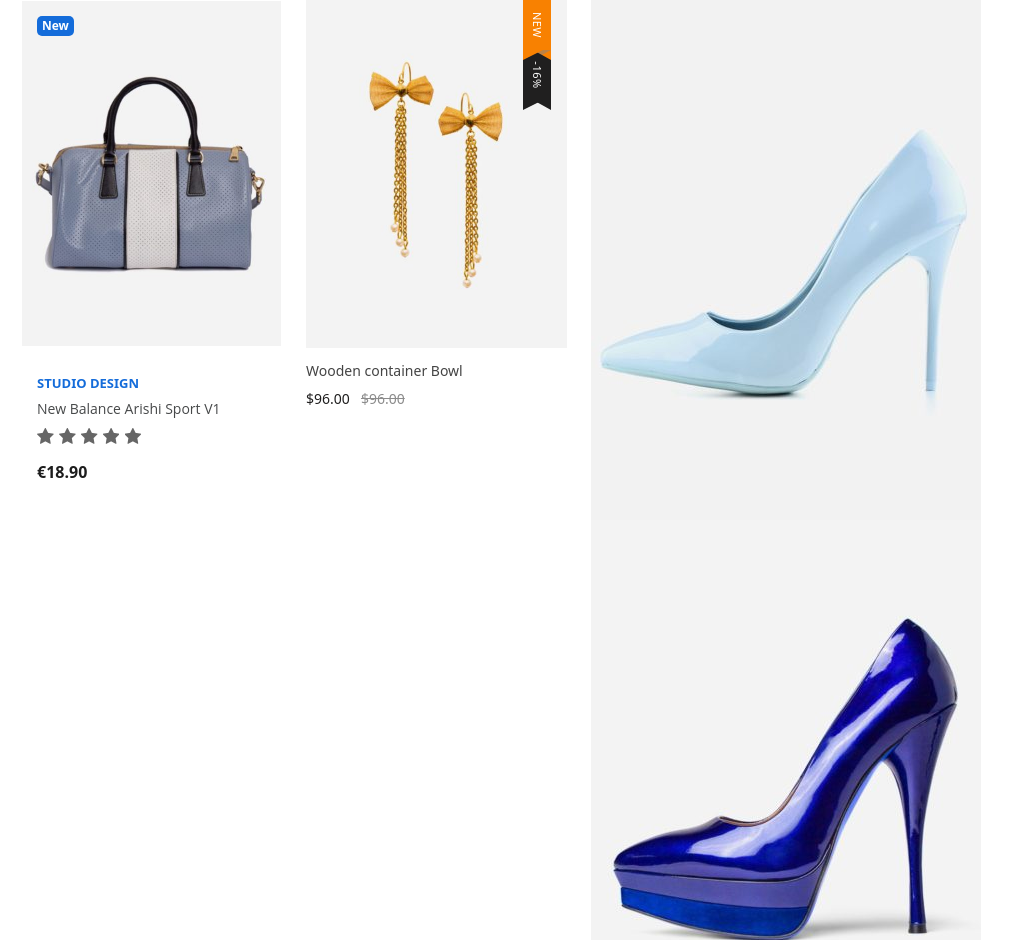
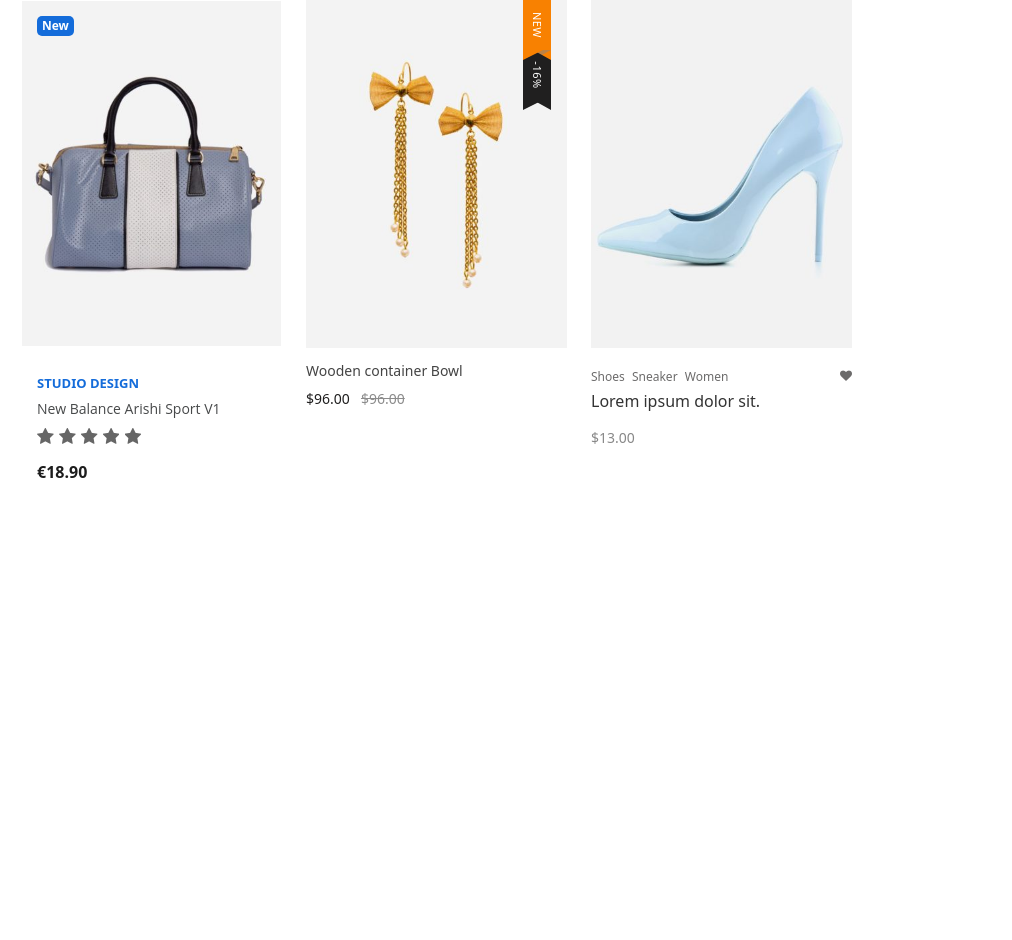
Before and after one commit to monzuralam/wc-basic-slider, a plain HTML site: page demo.html in a window 1280 px wide. Shown: the top 940 px of the page, without its empty margins (61-1073 px from the left). After the commit the page ends 800 px from the top, so only its background shows below. Drawn offline with nearby package versions, Linux system fonts and the light colour scheme.

Commit message:
product style 9 css added

```diff
--- a/assets/css/demo.css
+++ b/assets/css/demo.css
@@ -459,3 +459,174 @@
     opacity: 1;
     bottom: -30px;
 }
+
+/* -----------------------------------------------------
+# Product Style 9
+* -----------------------------------------------------*/
+.product-style-9{
+    position: relative;
+}
+
+.product-style-9 .product-img{
+    position: relative;
+    overflow: hidden;
+}
+
+.product-style-9 .product-img img{
+    width: 100%;
+    display: block;
+}
+
+.product-style-9 .product-img a{
+    display: block;
+    text-decoration: none;
+    color:#222;
+}
+
+.product-style-9 .product-img .second-img {
+    position: absolute;
+    left: 0;
+    top: 0;
+    opacity: 0;
+    transition: all 0.5s;
+    visibility: hidden;
+}
+
+.product-style-9 .product-img .second-img img {
+    transition: all 5s;
+    width: 100%;
+    display: block;
+}
+
+.product-style-9 .product-img:hover .second-img{
+    opacity: 1;
+    visibility: visible;
+    overflow: hidden;
+}
+
+.product-style-9 .product-img:hover .second-img img {
+    transform: scale(1.2);
+    width: 100%;
+}
+
+.product-style-9 .product-img .product-img-link{
+    display: block;
+    text-align: center;
+    font-size: 14px;
+    line-height: 25px;
+    font-weight: 400;
+    position: absolute;
+    color: #666;
+    padding: 10px;
+    left: 0;
+    right: 0;
+    bottom: -45px;
+    transition: all 0.5s;
+    width: 100%;
+    background-color: #ffffffde;
+    text-transform: capitalize;
+}
+
+.product-style-9:hover .product-img-link{
+    bottom: 0;
+    opacity: 1;
+    visibility: visible;
+}
+
+.product-style-9 .product-desc{
+    margin-top: 15px;
+    padding-bottom: 20px;
+}
+
+.product-style-9 .product-desc .product-desc-top{
+    display: flex;
+    justify-content: space-between;
+    align-items: center;
+}
+
+.product-style-9 .product-desc .product-desc-top .categories a {
+    padding-right: 3px;
+    position: relative;
+}
+
+.product-style-9 .product-desc .product-desc-top a {
+    font-size: 12px;
+    color: #6c6b6b;
+    font-weight: 400;
+    line-height: 21.4286px;
+    display: inline-block;
+    text-decoration: none;
+}
+
+.product-style-9 .product-desc a.product-title{
+    color: #333;
+    font-size: 14px;
+    margin-bottom: 7px;
+    margin-top: 5px;
+    display: block;
+    line-height: 16.8px;
+    font-weight: 400;
+    text-decoration: none;
+}
+
+.product-style-9 .product-desc a.product-title h3{
+    font-size: 16px;
+}
+
+.product-style-9 .product-desc .price-switcher{
+    height: 35px;
+    overflow: hidden;
+    position: relative;
+}
+
+.product-style-9 .product-desc .price-switcher .switcher-item:first-child {
+    position: absolute;
+    left: 0;
+    top: 50%;
+}
+
+.product-style-9 .product-desc .price-switcher span.price {
+    font-size: 14px;
+    color: #888;
+}
+
+.product-style-9 .product-desc .price-switcher .switcher-item {
+    position: absolute;
+    transform: translateY(-50%);
+    left: 0;
+    transition: all 0.5s;
+}
+
+.product-style-9 .product-desc .price-switcher .switcher-item:last-child {
+    top: 150%;
+}
+
+.product-style-9 .product-desc .price-switcher a.add-cart {
+    color: #666;
+    font-size: 14px;
+    line-height: 25px;
+    padding-bottom: 2px;
+    text-decoration: none;
+}
+
+.product-style-9 .product-desc .price-switcher a.add-cart::after {
+    position: absolute;
+    left: 0;
+    bottom: 0;
+    width: 100%;
+    height: 0.8px;
+    background-color: #666;
+    content: "";
+}
+
+.product-style-9:hover .price-switcher .switcher-item:first-child {
+    top: -50%;
+}
+
+.product-style-9:hover .price-switcher .switcher-item:last-child {
+    top: 50%;
+}
+
+.product-style-9 .product-desc .price-switcher a.add-cart:hover {
+    color: #eb2323;
+}
```
